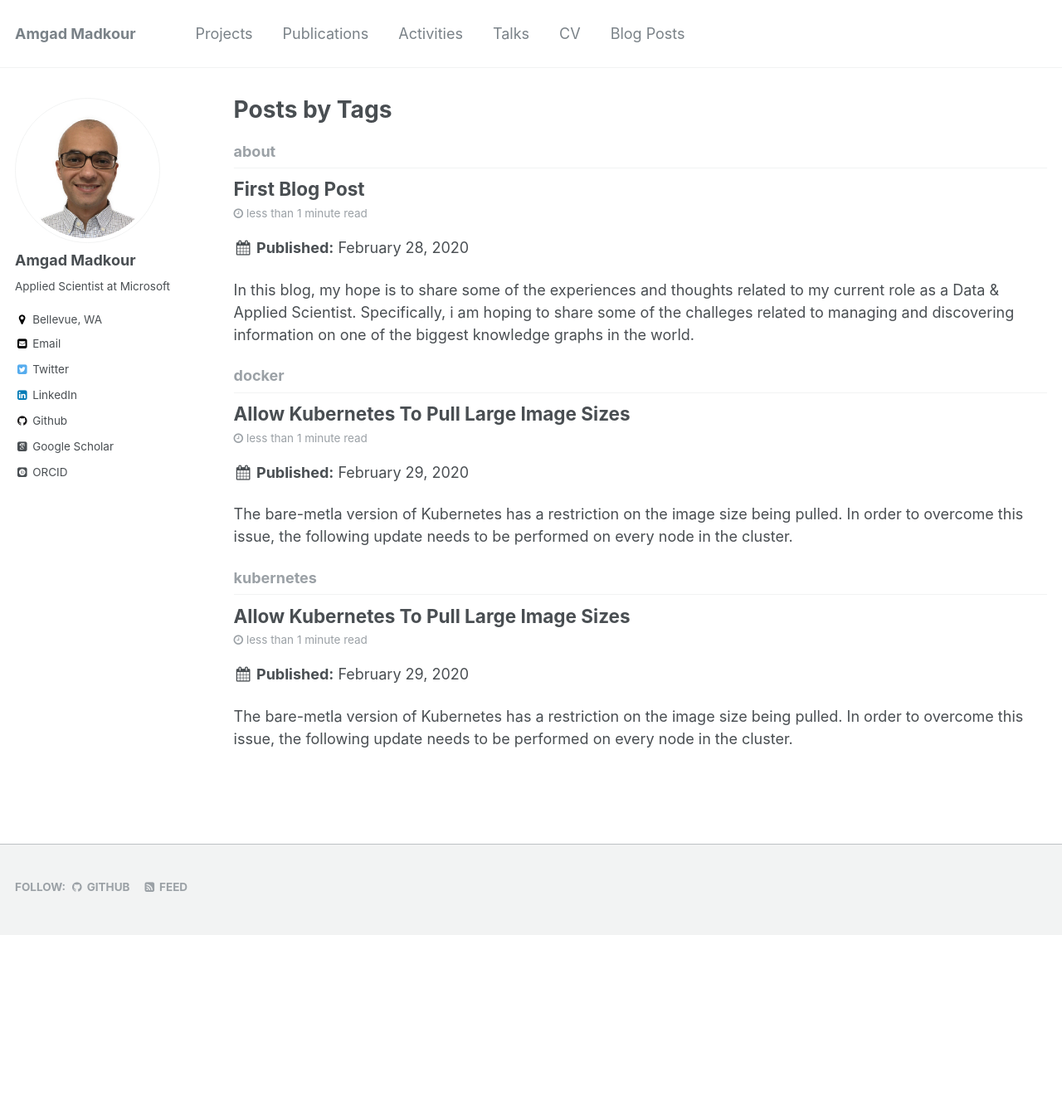
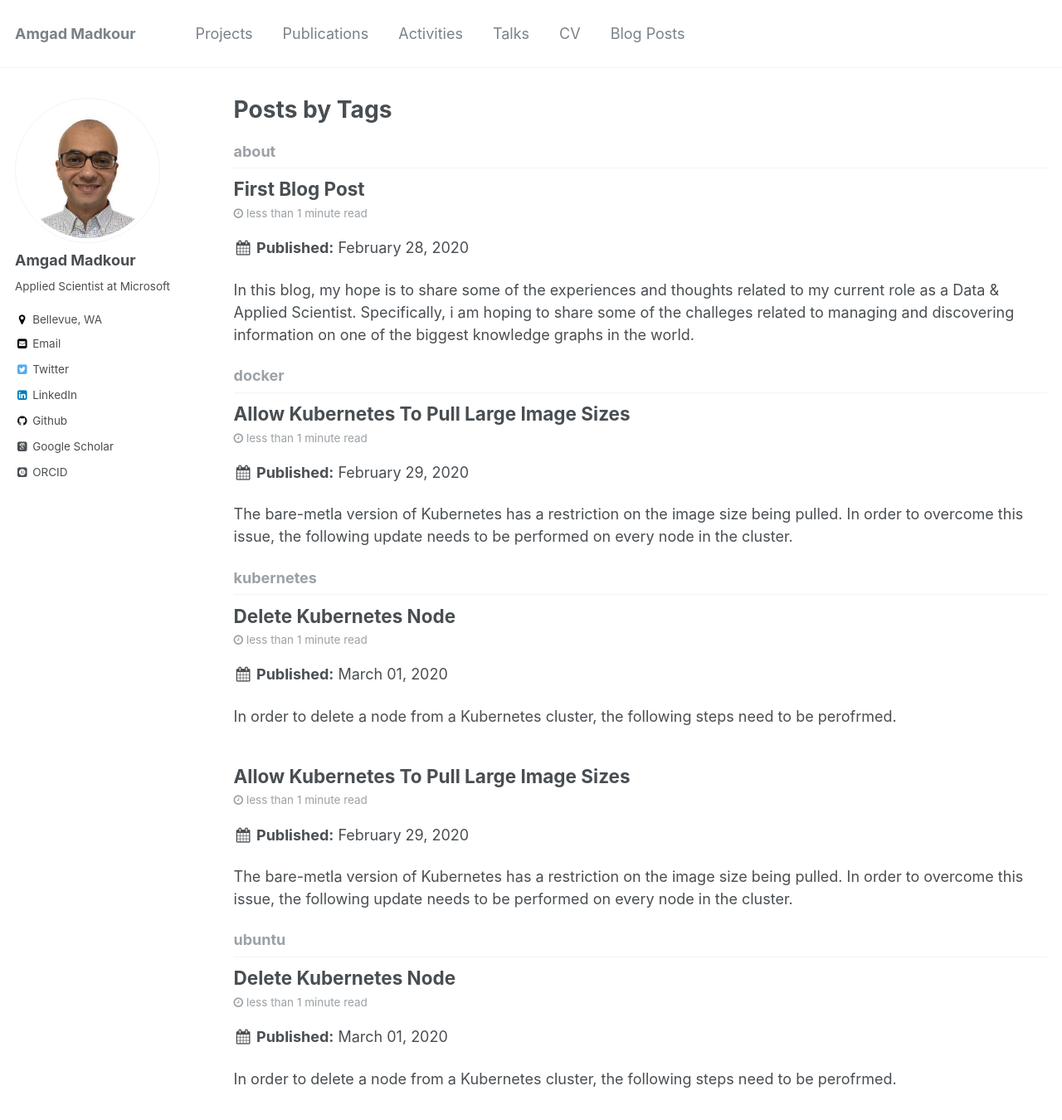
Before and after one commit to amgadmadkour/amgadmadkour.github.io, a Jekyll site: the page built from _pages/tag-archive.html, in a window 1280 px wide and 1400 px high. Shown: the top 1350 px of the window at 83% size. Built offline with Jekyll 4.4.1, drawn with Linux system fonts in a browser that asks for light colours; some web fonts are replaced.

Commit message:
Adjust blog posts paths

````diff
--- /dev/null
+++ b/_posts/2020-03-01-delete-kubernetes-node.md
@@ -0,0 +1,35 @@
+---
+title: 'Delete Kubernetes Node'
+date: 2020-03-01
+sitemap: false
+permalink: /posts/2020/03/01/delete-kubernetes-node.html
+tags:
+  - kubernetes
+  - ubuntu
+---
+
+In order to delete a node from a Kubernetes cluster, the following steps need to be perofrmed.
+
+1) Identify the node that needs to remove from the cluster:
+
+```code
+kubectl get nodes
+```
+
+2) Drain the node
+
+```code
+kubectl drain <node>
+```
+
+3) Delete the node
+
+```code
+kubectl delete node <node>
+```
+
+4) Reset the machine
+
+```code
+kubeadm reset
+```
````
Also changed, not shown: _posts/2020-02-28-first-blog-post.md (+1 -1 lines), _posts/2020-02-29-k8s-imag-size-restriction.md (+1 -1 lines).
